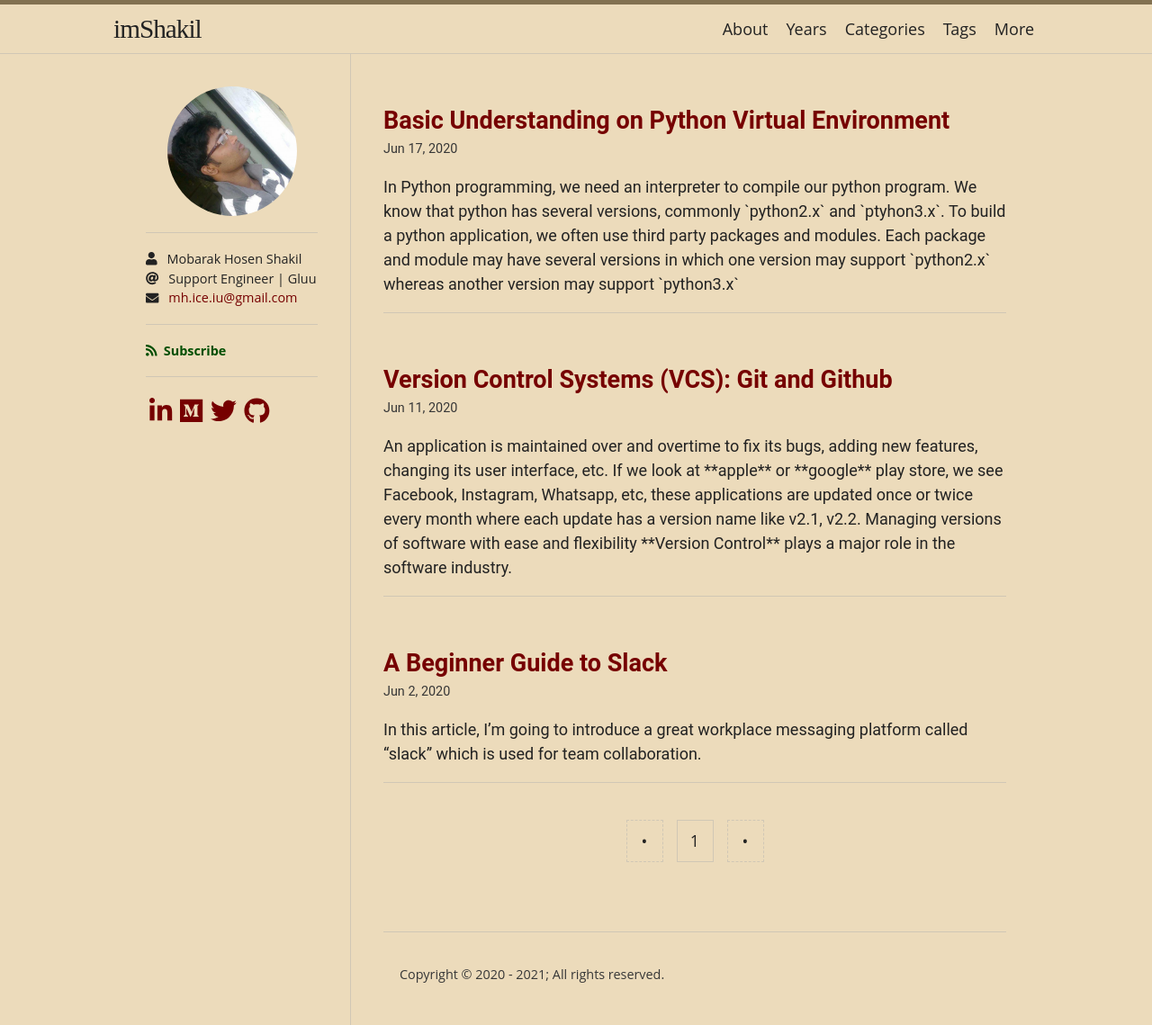
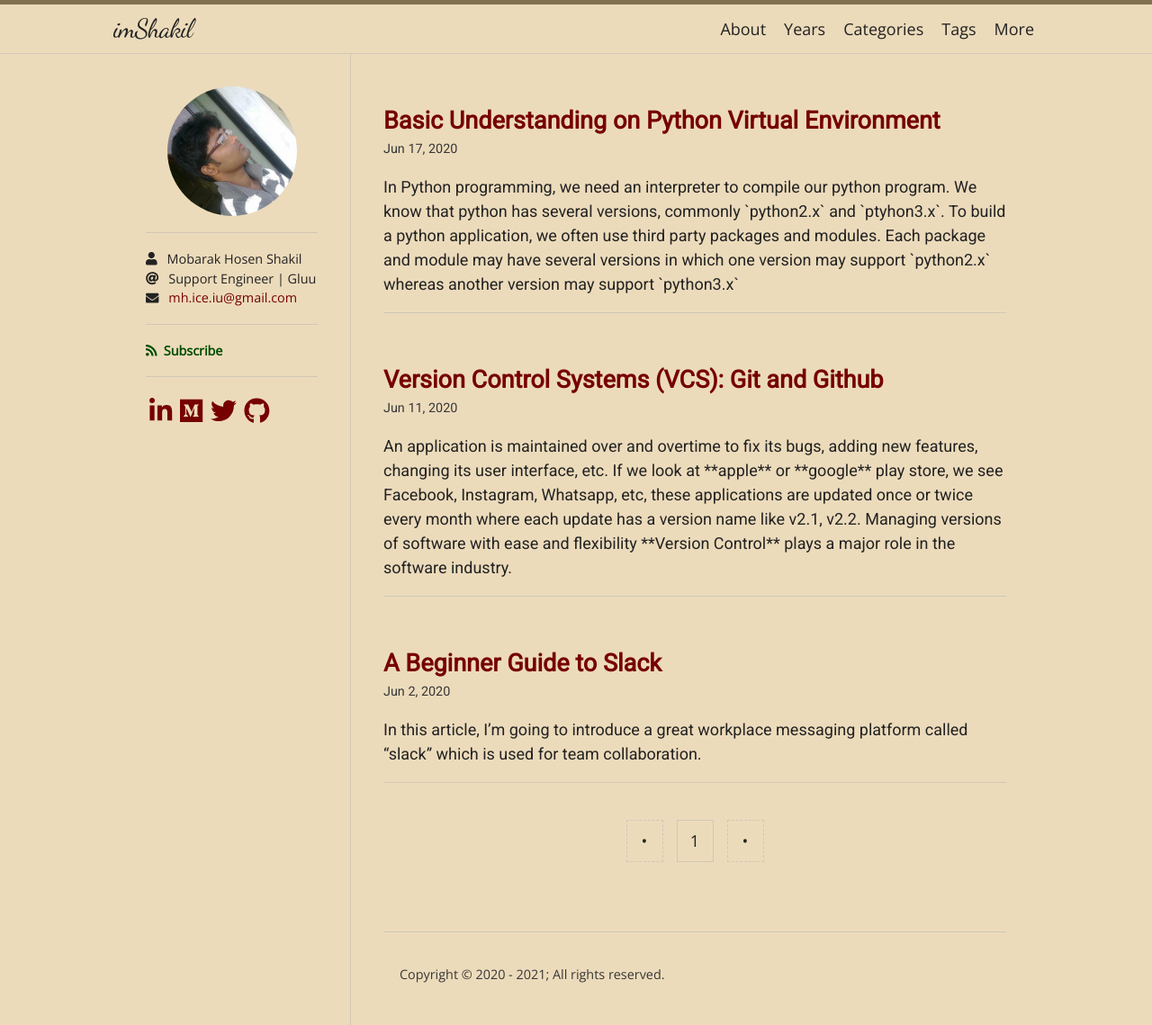
Before and after one commit to imShakil/imShakil.github.io, a Jekyll site: the page built from index.html, in a window 1280 px wide. Shown: the whole page at 90% size. Built offline with Jekyll 4.4.1, drawn with Linux system fonts in a browser that asks for light colours; nearby versions of some CDN libraries; some web fonts are replaced; the list of posts is cut into pages by our own code.

Commit message:
fon updated

```diff
--- a/_includes/head.html
+++ b/_includes/head.html
@@ -15,9 +15,8 @@
 {% endif %}
 
 <!-- Google Fonts -->
-<!-- <link rel="stylesheet" href="https://fonts.googleapis.com/css?family=Open%20Sans|Roboto|Roboto%20Slab|Inconsolata|Dancing%20Script|Noto%20Sans%20SC|Noto%20Sans%20TC|Noto%20Serif%20SC|Noto%20Serif%20TC|Ma%20Shan%20Zheng">
--->
-<link rel="stylesheet" href="https://fonts.googleapis.com/css?family=PT+Sans:400,400italic,700|Abril+Fatface">
+<link rel="stylesheet" href="https://fonts.googleapis.com/css?family=Open%20Sans|Roboto|Roboto%20Slab|Inconsolata|Dancing%20Script|Noto%20Sans%20SC|Noto%20Sans%20TC|Noto%20Serif%20SC|Noto%20Serif%20TC|Ma%20Shan%20Zheng|Abril+Fatface">
+<!-- <link rel="stylesheet" href="https://fonts.googleapis.com/css?family=PT+Sans:400,400italic,700|Abril+Fatface"> -->
 <link rel="stylesheet" href="{{ '/assets/css/main.css' | relative_url }}">
 <link rel="stylesheet" href="{{ '/assets/css/skin.css' | relative_url }}">
 
```
